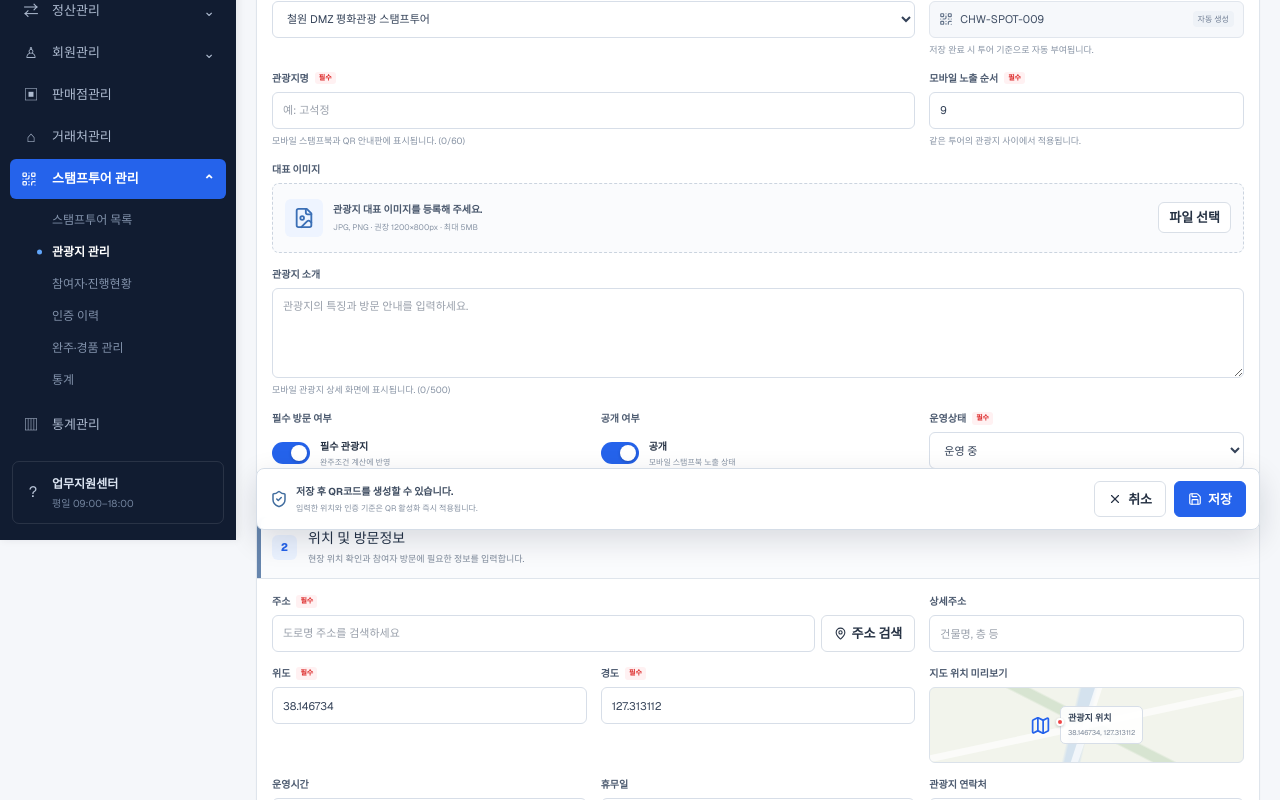
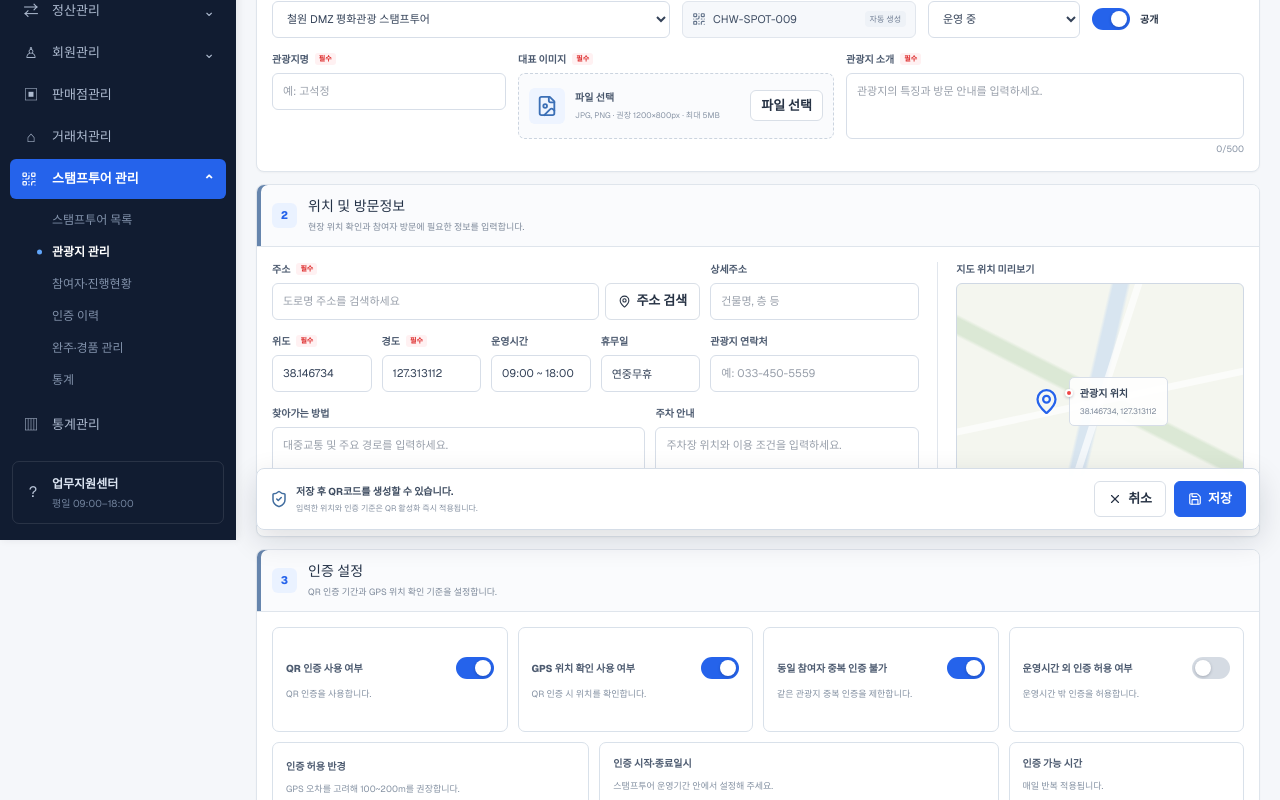
Before and after one commit to taein15-beep/aos, a Next.js app in the folder admin-site/: page /stamp-tours/attractions/new in a window 1280 px wide. Shown: the part 260-1060 px from the top of the page. Built offline with nearby package versions, Linux system fonts and the light colour scheme.

Commit message:
feat: 스탬프투어 관광지등록 ui변경

```diff
--- a/admin-site/app/stamp-tours/attractions/new/page.tsx
+++ b/admin-site/app/stamp-tours/attractions/new/page.tsx
@@ -26,10 +26,10 @@ export default function AttractionFormPage(){
   const [editing,setEditing]=useState(false);
   const [collapsed,setCollapsed]=useState(false);const [expanded,setExpanded]=useState(["스탬프투어 관리"]);const [toast,setToast]=useState("");const [profileOpen,setProfileOpen]=useState(false);const [noticeOpen,setNoticeOpen]=useState(false);
   const [submitted,setSubmitted]=useState(false);const [saved,setSaved]=useState(editing);const [qrOpen,setQrOpen]=useState(false);const [confirmReissue,setConfirmReissue]=useState(false);const [qrActive,setQrActive]=useState(true);const [createdAt,setCreatedAt]=useState("2026.08.20 14:32");
-  const [tour,setTour]=useState("철원 DMZ 평화관광 스탬프투어");const [name,setName]=useState("");const [imageName,setImageName]=useState("");const [description,setDescription]=useState("");const [required,setRequired]=useState(true);const [order,setOrder]=useState("9");const [visible,setVisible]=useState(true);const [operation,setOperation]=useState("운영 중");
+  const [tour,setTour]=useState("철원 DMZ 평화관광 스탬프투어");const [name,setName]=useState("");const [imageName,setImageName]=useState("");const [description,setDescription]=useState("");const [visible,setVisible]=useState(true);const [operation,setOperation]=useState("운영 중");
   const [address,setAddress]=useState("");const [detailAddress,setDetailAddress]=useState("");const [latitude,setLatitude]=useState("38.146734");const [longitude,setLongitude]=useState("127.313112");const [hours,setHours]=useState("09:00 ~ 18:00");const [closed,setClosed]=useState("연중무휴");const [phone,setPhone]=useState("");const [directions,setDirections]=useState("");const [parking,setParking]=useState("");
   const [qrEnabled,setQrEnabled]=useState(true);const [authStart,setAuthStart]=useState("2026-08-01T09:00");const [authEnd,setAuthEnd]=useState("2026-10-31T18:00");const [authFrom,setAuthFrom]=useState("09:00");const [authTo,setAuthTo]=useState("18:00");const [gps,setGps]=useState(true);const [radius,setRadius]=useState("100");const [customRadius,setCustomRadius]=useState("");const [noDuplicate,setNoDuplicate]=useState(true);const [outsideHours,setOutsideHours]=useState(false);
-  useEffect(()=>{if(new URLSearchParams(window.location.search).get("mode")!=="edit")return;setEditing(true);setSaved(true);setName(editData.name);setDescription(editData.description);setOrder("1");setAddress(editData.address);setDetailAddress(editData.detailAddress);setLatitude(editData.latitude);setLongitude(editData.longitude);setHours(editData.hours);setClosed(editData.closed);setPhone(editData.phone);setDirections(editData.directions);setParking(editData.parking)},[]);
+  useEffect(()=>{if(new URLSearchParams(window.location.search).get("mode")!=="edit")return;setEditing(true);setSaved(true);setName(editData.name);setDescription(editData.description);setAddress(editData.address);setDetailAddress(editData.detailAddress);setLatitude(editData.latitude);setLongitude(editData.longitude);setHours(editData.hours);setClosed(editData.closed);setPhone(editData.phone);setDirections(editData.directions);setParking(editData.parking)},[]);
   const code=useMemo(()=>editing?"CHW-SPOT-001":"CHW-SPOT-009",[editing]);
   const invalidName=submitted&&!name.trim(),invalidAddress=submitted&&!address.trim(),invalidTour=submitted&&!tour;
   const act=(message:string)=>{setToast(message);window.setTimeout(()=>setToast(""),2400)};
@@ -39,6 +39,7 @@ export default function AttractionFormPage(){
   const download=(kind:"qr"|"print")=>{const content=kind==="qr"?`AOS QR PROTOTYPE\n${tour}\n${name}\n${code}`:`AOS 관광지 인증 안내판\n${tour}\n${name}\n관광지 코드: ${code}`;const blob=new Blob([content],{type:"text/plain;charset=utf-8"});const url=URL.createObjectURL(blob);const link=document.createElement("a");link.href=url;link.download=kind==="qr"?`${code}-qr.txt`:`${code}-print-guide.txt`;link.click();URL.revokeObjectURL(url);act(kind==="qr"?"QR 이미지 샘플을 다운로드했습니다.":"인쇄용 안내판 샘플을 다운로드했습니다.");};
   const reissue=()=>{setCreatedAt("2026.08.20 16:10");setQrActive(true);setConfirmReissue(false);act("새 QR코드가 재발급되었습니다. 기존 QR은 사용할 수 없습니다.");};
   const actionButtons=<><button className="secondary" type="button" onClick={()=>window.location.assign("/stamp-tours/attractions")}><X size={14}/>취소</button><button className="primary" type="button" onClick={save}><Save size={14}/>{editing?"수정 완료":"저장"}</button>{saved&&<button className="qr-create-button" type="button" onClick={()=>setQrOpen(true)}><QrCode size={14}/>QR코드 생성</button>}</>;
+  const authCardStyle:React.CSSProperties={minWidth:0,minHeight:105,padding:13,border:"1px solid #d9e1ea",borderRadius:7,background:"#fff",display:"grid",alignContent:"center",gap:9};
 
   return <div className={`app-shell ${collapsed?"is-collapsed":""}`}>
     <aside className="sidebar"><div className="brand"><div className="brand-mark">A</div><div className="brand-copy"><strong>AOS</strong><span>TRAVEL ERP</span></div><button className="collapse" onClick={()=>setCollapsed(!collapsed)} aria-label="사이드바 접기">‹</button></div><nav aria-label="관리자 메뉴">{menu.map(item=><div className="nav-group" key={item.label}><button className={`nav-item ${item.label==="스탬프투어 관리"?"active":""}`} onClick={()=>item.label==="대시보드"?window.location.assign("/"):item.children?toggleMenu(item.label):act(`${item.label} 화면으로 이동합니다.`)}><span className="nav-icon">{item.icon==="qr"?<QrCode size={16} strokeWidth={1.8}/>:item.icon}</span><span className="nav-label">{item.label}</span>{item.children&&<span className={`chevron ${expanded.includes(item.label)?"open":""}`}>⌄</span>}</button>{item.children&&expanded.includes(item.label)&&!collapsed&&<div className="subnav">{item.children.map(child=><button key={child} className={child==="관광지 관리"?"current":""} onClick={()=>goChild(child)}>{child}</button>)}</div>}</div>)}</nav><div className="sidebar-help"><span className="nav-icon">?</span><div><strong>업무지원센터</strong><p>평일 09:00–18:00</p></div></div></aside>
@@ -46,38 +47,39 @@ export default function AttractionFormPage(){
       <main className="content stamp-form-content attraction-form-content"><section className="page-head stamp-form-page-head"><div><h1>{editing?"관광지 수정":"관광지 등록"}</h1><p>투어에 소속될 인증 관광지와 현장 QR·위치 기준을 설정합니다.</p></div><div className="top-form-actions">{actionButtons}</div></section>
         {submitted&&(invalidName||invalidAddress||invalidTour)&&<div className="form-alert field-error"><AlertTriangle size={16}/><div><strong>입력 내용을 확인해 주세요.</strong><span>필수 항목을 입력한 뒤 다시 저장해 주세요.</span></div></div>}
 
-        <section className="panel form-section"><header><span className="section-number">1</span><div><h2>기본정보</h2><p>모바일 스탬프북에 노출할 관광지 정보를 입력합니다.</p></div></header><div className="form-section-body form-grid three">
-          <label className={`form-field span-2 ${invalidTour?"invalid":""}`}><FieldLabel required>소속 스탬프투어</FieldLabel><select value={tour} onChange={e=>setTour(e.target.value)}><option>철원 DMZ 평화관광 스탬프투어</option><option>양평 자연휴양 산책 스탬프투어</option></select>{invalidTour&&<small className="error-text">소속 스탬프투어를 선택해 주세요.</small>}</label>
-          <label className="form-field"><FieldLabel>관광지 코드</FieldLabel><div className="readonly-input"><QrCode size={14}/>{code}<em>자동 생성</em></div><small>저장 완료 시 투어 기준으로 자동 부여됩니다.</small></label>
-          <label className={`form-field span-2 ${invalidName?"invalid":""}`}><FieldLabel required>관광지명</FieldLabel><input value={name} onChange={e=>setName(e.target.value)} maxLength={60} placeholder="예: 고석정"/>{invalidName?<small className="error-text">관광지명을 입력해 주세요.</small>:<small>모바일 스탬프북과 QR 안내판에 표시됩니다. ({name.length}/60)</small>}</label>
-          <label className="form-field"><FieldLabel required>모바일 노출 순서</FieldLabel><input type="number" min="1" value={order} onChange={e=>setOrder(e.target.value)}/><small>같은 투어의 관광지 사이에서 적용됩니다.</small></label>
-          <label className="form-field span-3"><FieldLabel>대표 이미지</FieldLabel><div className="image-upload"><span><FileImage size={22}/></span><div><strong>{imageName||"관광지 대표 이미지를 등록해 주세요."}</strong><small>JPG, PNG · 권장 1200×800px · 최대 5MB</small></div><input type="file" accept="image/png,image/jpeg" onChange={e=>setImageName(e.target.files?.[0]?.name||"")}/><button type="button" className="secondary" onClick={e=>(e.currentTarget.previousElementSibling as HTMLInputElement)?.click()}>파일 선택</button></div></label>
-          <label className="form-field span-3"><FieldLabel>관광지 소개</FieldLabel><textarea rows={4} value={description} onChange={e=>setDescription(e.target.value)} maxLength={500} placeholder="관광지의 특징과 방문 안내를 입력하세요."/><small>모바일 관광지 상세 화면에 표시됩니다. ({description.length}/500)</small></label>
-          <div className="form-field"><FieldLabel>필수 방문 여부</FieldLabel><div className="toggle-row"><Toggle checked={required} onChange={setRequired} label="필수 방문 여부"/><span><b>{required?"필수 관광지":"선택 관광지"}</b><small>완주조건 계산에 반영</small></span></div></div>
-          <div className="form-field"><FieldLabel>공개 여부</FieldLabel><div className="toggle-row"><Toggle checked={visible} onChange={setVisible} label="공개 여부"/><span><b>{visible?"공개":"비공개"}</b><small>모바일 스탬프북 노출 상태</small></span></div></div>
-          <label className="form-field"><FieldLabel required>운영상태</FieldLabel><select value={operation} onChange={e=>setOperation(e.target.value)}><option>운영 중</option><option>운영 중지</option><option>운영 예정</option></select><small>QR 인증 가능 여부에 우선 적용됩니다.</small></label>
+        <section className="panel form-section attraction-basic-section"><header><span className="section-number">1</span><div><h2>기본정보</h2><p>모바일 스탬프북에 노출할 관광지 정보를 입력합니다.</p></div></header><div className="form-section-body attraction-basic-grid">
+          <label className={`form-field basic-tour ${invalidTour?"invalid":""}`}><FieldLabel required>소속 스탬프투어</FieldLabel><select value={tour} onChange={e=>setTour(e.target.value)}><option>철원 DMZ 평화관광 스탬프투어</option><option>양평 자연휴양 산책 스탬프투어</option></select>{invalidTour&&<small className="error-text">소속 스탬프투어를 선택해 주세요.</small>}</label>
+          <div className="form-field basic-code"><FieldLabel required>관광지 코드</FieldLabel><div className="readonly-input"><QrCode size={14}/>{code}<em>자동 생성</em></div></div>
+          <label className="form-field basic-operation"><FieldLabel required>운영상태</FieldLabel><select value={operation} onChange={e=>setOperation(e.target.value)}><option>운영 중</option><option>운영 중지</option><option>운영 예정</option></select></label>
+          <div className="form-field basic-visibility"><FieldLabel required>공개 여부</FieldLabel><div className="toggle-row"><Toggle checked={visible} onChange={setVisible} label="공개 여부"/><span><b>{visible?"공개":"비공개"}</b></span></div></div>
+          <label className={`form-field basic-name ${invalidName?"invalid":""}`}><FieldLabel required>관광지명</FieldLabel><input value={name} onChange={e=>setName(e.target.value)} maxLength={60} placeholder="예: 고석정"/>{invalidName&&<small className="error-text">관광지명을 입력해 주세요.</small>}</label>
+          <label className="form-field basic-image"><FieldLabel required>대표 이미지</FieldLabel><div className="image-upload"><span><FileImage size={22}/></span><div><strong>{imageName||"파일 선택"}</strong><small>JPG, PNG · 권장 1200×800px · 최대 5MB</small></div><input type="file" accept="image/png,image/jpeg" onChange={e=>setImageName(e.target.files?.[0]?.name||"")}/><button type="button" className="secondary" onClick={e=>(e.currentTarget.previousElementSibling as HTMLInputElement)?.click()}>파일 선택</button></div></label>
+          <label className="form-field basic-description"><FieldLabel required>관광지 소개</FieldLabel><textarea rows={3} value={description} onChange={e=>setDescription(e.target.value)} maxLength={500} placeholder="관광지의 특징과 방문 안내를 입력하세요."/><small>{description.length}/500</small></label>
         </div></section>
 
-        <section className="panel form-section"><header><span className="section-number">2</span><div><h2>위치 및 방문정보</h2><p>현장 위치 확인과 참여자 방문에 필요한 정보를 입력합니다.</p></div></header><div className="form-section-body form-grid three">
-          <label className={`form-field span-2 ${invalidAddress?"invalid":""}`}><FieldLabel required>주소</FieldLabel><div className="address-input"><input value={address} onChange={e=>setAddress(e.target.value)} placeholder="도로명 주소를 검색하세요"/><button type="button" className="secondary" onClick={()=>{setAddress("강원특별자치도 철원군 동송읍 태봉로 1825");setLatitude("38.185654");setLongitude("127.288321");act("샘플 주소와 지도 위치를 적용했습니다.");}}><MapPin size={13}/>주소 검색</button></div>{invalidAddress&&<small className="error-text">주소를 입력해 주세요.</small>}</label>
-          <label className="form-field"><FieldLabel>상세주소</FieldLabel><input value={detailAddress} onChange={e=>setDetailAddress(e.target.value)} placeholder="건물명, 층 등"/></label>
-          <label className="form-field"><FieldLabel required>위도</FieldLabel><input value={latitude} onChange={e=>setLatitude(e.target.value)} inputMode="decimal"/></label>
-          <label className="form-field"><FieldLabel required>경도</FieldLabel><input value={longitude} onChange={e=>setLongitude(e.target.value)} inputMode="decimal"/></label>
-          <div className="form-field"><FieldLabel>지도 위치 미리보기</FieldLabel><div className="mini-map"><Map size={21}/><span><i/><b>{name||"관광지 위치"}</b><small>{latitude}, {longitude}</small></span></div></div>
-          <label className="form-field"><FieldLabel>운영시간</FieldLabel><input value={hours} onChange={e=>setHours(e.target.value)} placeholder="예: 09:00 ~ 18:00"/></label>
-          <label className="form-field"><FieldLabel>휴무일</FieldLabel><input value={closed} onChange={e=>setClosed(e.target.value)} placeholder="예: 매주 월요일"/></label>
-          <label className="form-field"><FieldLabel>관광지 연락처</FieldLabel><input value={phone} onChange={e=>setPhone(e.target.value)} placeholder="예: 033-450-5559"/></label>
-          <label className="form-field span-2"><FieldLabel>찾아가는 방법</FieldLabel><textarea rows={3} value={directions} onChange={e=>setDirections(e.target.value)} placeholder="대중교통 및 주요 경로를 입력하세요."/></label>
-          <label className="form-field"><FieldLabel>주차 안내</FieldLabel><textarea rows={3} value={parking} onChange={e=>setParking(e.target.value)} placeholder="주차장 위치와 이용 조건을 입력하세요."/></label>
+        <section className="panel form-section visit-info-section"><header><span className="section-number">2</span><div><h2>위치 및 방문정보</h2><p>현장 위치 확인과 참여자 방문에 필요한 정보를 입력합니다.</p></div></header><div className="form-section-body visit-info-layout" style={{display:"grid",gridTemplateColumns:"minmax(0,1.9fr) minmax(260px,.9fr)",gap:18,alignItems:"stretch"}}>
+          <div className="visit-fields-grid" style={{display:"grid",gridTemplateColumns:"repeat(12,minmax(0,1fr))",gap:"14px 10px",alignContent:"start",minWidth:0}}>
+            <label className={`form-field visit-address ${invalidAddress?"invalid":""}`} style={{gridColumn:"span 8"}}><FieldLabel required>주소</FieldLabel><div className="address-input"><input value={address} onChange={e=>setAddress(e.target.value)} placeholder="도로명 주소를 검색하세요"/><button type="button" className="secondary" onClick={()=>{setAddress("강원특별자치도 철원군 동송읍 태봉로 1825");setLatitude("38.185654");setLongitude("127.288321");act("샘플 주소와 지도 위치를 적용했습니다.");}}><MapPin size={13}/>주소 검색</button></div>{invalidAddress&&<small className="error-text">주소를 입력해 주세요.</small>}</label>
+            <label className="form-field visit-detail-address" style={{gridColumn:"span 4"}}><FieldLabel>상세주소</FieldLabel><input value={detailAddress} onChange={e=>setDetailAddress(e.target.value)} placeholder="건물명, 층 등"/></label>
+            <label className="form-field visit-latitude" style={{gridColumn:"span 2"}}><FieldLabel required>위도</FieldLabel><input value={latitude} onChange={e=>setLatitude(e.target.value)} inputMode="decimal"/></label>
+            <label className="form-field visit-longitude" style={{gridColumn:"span 2"}}><FieldLabel required>경도</FieldLabel><input value={longitude} onChange={e=>setLongitude(e.target.value)} inputMode="decimal"/></label>
+            <label className="form-field visit-hours" style={{gridColumn:"span 2"}}><FieldLabel>운영시간</FieldLabel><input value={hours} onChange={e=>setHours(e.target.value)} placeholder="예: 09:00 ~ 18:00"/></label>
+            <label className="form-field visit-closed" style={{gridColumn:"span 2"}}><FieldLabel>휴무일</FieldLabel><input value={closed} onChange={e=>setClosed(e.target.value)} placeholder="예: 매주 월요일"/></label>
+            <label className="form-field visit-phone" style={{gridColumn:"span 4"}}><FieldLabel>관광지 연락처</FieldLabel><input value={phone} onChange={e=>setPhone(e.target.value)} placeholder="예: 033-450-5559"/></label>
+            <label className="form-field visit-directions" style={{gridColumn:"span 7"}}><FieldLabel>찾아가는 방법</FieldLabel><textarea rows={3} style={{height:72,minHeight:72,resize:"none"}} value={directions} onChange={e=>setDirections(e.target.value)} placeholder="대중교통 및 주요 경로를 입력하세요."/></label>
+            <label className="form-field visit-parking" style={{gridColumn:"span 5"}}><FieldLabel>주차 안내</FieldLabel><textarea rows={3} style={{height:72,minHeight:72,resize:"none"}} value={parking} onChange={e=>setParking(e.target.value)} placeholder="주차장 위치와 이용 조건을 입력하세요."/></label>
+          </div>
+          <div className="form-field visit-map-field" style={{paddingLeft:18,borderLeft:"1px solid #e1e6ed",gridTemplateRows:"auto 1fr"}}><FieldLabel>지도 위치 미리보기</FieldLabel><div className="mini-map visit-map" style={{width:"100%",height:"100%",minHeight:238}}><MapPin size={27}/><span><i/><b>{name||"관광지 위치"}</b><small>{latitude}, {longitude}</small></span></div></div>
         </div></section>
 
-        <section className="panel form-section"><header><span className="section-number">3</span><div><h2>인증 설정</h2><p>QR 인증 기간과 GPS 위치 확인 기준을 설정합니다.</p></div></header><div className="form-section-body settings-list">
-          <div className="setting-row"><div><FieldLabel>QR 인증 사용 여부</FieldLabel><small>비활성화하면 이 관광지에서 QR 인증을 받을 수 없습니다.</small></div><Toggle checked={qrEnabled} onChange={setQrEnabled} label="QR 인증 사용"/></div>
-          <div className="setting-row auth-date-row"><div><FieldLabel>인증 시작·종료일시</FieldLabel><small>스탬프투어 운영기간 안에서 설정해 주세요.</small></div><div className="date-time-range"><div><CalendarDays size={13}/><input type="datetime-local" value={authStart} onChange={e=>setAuthStart(e.target.value)}/></div><em>~</em><div><CalendarDays size={13}/><input type="datetime-local" value={authEnd} onChange={e=>setAuthEnd(e.target.value)}/></div></div></div>
-          <div className="setting-row"><div><FieldLabel>인증 가능 시간</FieldLabel><small>매일 반복 적용되는 현장 인증 가능 시간입니다.</small></div><div className="time-range"><input type="time" value={authFrom} onChange={e=>setAuthFrom(e.target.value)}/><em>부터</em><input type="time" value={authTo} onChange={e=>setAuthTo(e.target.value)}/><em>까지</em></div></div>
-          <div className="setting-row nested"><div><FieldLabel>GPS 위치 확인 사용 여부</FieldLabel><small>QR 인증 시 참여자가 관광지 허용 반경 안에 있는지 확인합니다.</small></div><Toggle checked={gps} onChange={setGps} label="GPS 위치 확인"/><div className={`nested-setting radius-setting ${gps?"":"disabled"}`}><span>인증 허용 반경</span><div className="radius-options">{["100","200","300","custom"].map(value=><button type="button" key={value} className={radius===value?"selected":""} onClick={()=>setRadius(value)}>{value==="custom"?"직접 입력":`${value}m`}</button>)}{radius==="custom"&&<label><input type="number" min="10" max="5000" value={customRadius} onChange={e=>setCustomRadius(e.target.value)} placeholder="반경"/><b>m</b></label>}</div><small>GPS 오차를 고려해 100~200m 범위를 권장합니다.</small></div></div>
-          <div className="setting-row"><div><FieldLabel>동일 참여자 중복 인증 불가</FieldLabel><small>참여자 한 명이 같은 관광지를 여러 번 인증할 수 없도록 제한합니다.</small></div><Toggle checked={noDuplicate} onChange={setNoDuplicate} label="중복 인증 불가"/></div>
-          <div className="setting-row"><div><FieldLabel>운영시간 외 인증 허용 여부</FieldLabel><small>허용 시 관광지 운영시간과 관계없이 QR 인증이 가능합니다.</small></div><Toggle checked={outsideHours} onChange={setOutsideHours} label="운영시간 외 인증"/></div>
+        <section className="panel form-section auth-settings-section"><header><span className="section-number">3</span><div><h2>인증 설정</h2><p>QR 인증 기간과 GPS 위치 확인 기준을 설정합니다.</p></div></header><div className="form-section-body auth-settings-grid" style={{display:"grid",gridTemplateColumns:"repeat(12,minmax(0,1fr))",gap:10}}>
+          <div className="auth-setting-card auth-toggle-card" style={{...authCardStyle,gridColumn:"span 3"}}><div style={{display:"flex",alignItems:"center",justifyContent:"space-between",gap:10}}><FieldLabel>QR 인증 사용 여부</FieldLabel><Toggle checked={qrEnabled} onChange={setQrEnabled} label="QR 인증 사용"/></div><small>QR 인증을 사용합니다.</small></div>
+          <div className="auth-setting-card auth-toggle-card" style={{...authCardStyle,gridColumn:"span 3"}}><div style={{display:"flex",alignItems:"center",justifyContent:"space-between",gap:10}}><FieldLabel>GPS 위치 확인 사용 여부</FieldLabel><Toggle checked={gps} onChange={setGps} label="GPS 위치 확인"/></div><small>QR 인증 시 위치를 확인합니다.</small></div>
+          <div className="auth-setting-card auth-toggle-card" style={{...authCardStyle,gridColumn:"span 3"}}><div style={{display:"flex",alignItems:"center",justifyContent:"space-between",gap:10}}><FieldLabel>동일 참여자 중복 인증 불가</FieldLabel><Toggle checked={noDuplicate} onChange={setNoDuplicate} label="중복 인증 불가"/></div><small>같은 관광지 중복 인증을 제한합니다.</small></div>
+          <div className="auth-setting-card auth-toggle-card" style={{...authCardStyle,gridColumn:"span 3"}}><div style={{display:"flex",alignItems:"center",justifyContent:"space-between",gap:10}}><FieldLabel>운영시간 외 인증 허용 여부</FieldLabel><Toggle checked={outsideHours} onChange={setOutsideHours} label="운영시간 외 인증"/></div><small>운영시간 밖 인증을 허용합니다.</small></div>
+          <div className={`auth-setting-card auth-radius-card ${gps?"":"disabled"}`} style={{...authCardStyle,gridColumn:"span 4"}}><FieldLabel>인증 허용 반경</FieldLabel><small>GPS 오차를 고려해 100~200m를 권장합니다.</small><div className="radius-options">{["100","200","300","custom"].map(value=><button type="button" key={value} className={radius===value?"selected":""} onClick={()=>setRadius(value)}>{value==="custom"?"직접 입력":`${value}m`}</button>)}{radius==="custom"&&<label><input type="number" min="10" max="5000" value={customRadius} onChange={e=>setCustomRadius(e.target.value)} placeholder="반경"/><b>m</b></label>}</div></div>
+          <div className="auth-setting-card auth-period-card" style={{...authCardStyle,gridColumn:"span 5"}}><FieldLabel>인증 시작·종료일시</FieldLabel><small>스탬프투어 운영기간 안에서 설정해 주세요.</small><div className="date-time-range"><div><CalendarDays size={13}/><input type="datetime-local" value={authStart} onChange={e=>setAuthStart(e.target.value)}/></div><em>~</em><div><CalendarDays size={13}/><input type="datetime-local" value={authEnd} onChange={e=>setAuthEnd(e.target.value)}/></div></div></div>
+          <div className="auth-setting-card auth-time-card" style={{...authCardStyle,gridColumn:"span 3"}}><FieldLabel>인증 가능 시간</FieldLabel><small>매일 반복 적용됩니다.</small><div className="time-range"><input type="time" value={authFrom} onChange={e=>setAuthFrom(e.target.value)}/><em>부터</em><input type="time" value={authTo} onChange={e=>setAuthTo(e.target.value)}/><em>까지</em></div></div>
         </div></section>
 
         <div className="sticky-action-bar"><div><ShieldCheck size={18}/><span><b>저장 후 QR코드를 생성할 수 있습니다.</b><small>입력한 위치와 인증 기준은 QR 활성화 즉시 적용됩니다.</small></span>{saved&&<em><Check size={11}/>저장 완료</em>}</div><div>{actionButtons}</div></div>
```
Also changed, not shown: admin-site/app/globals.css.
